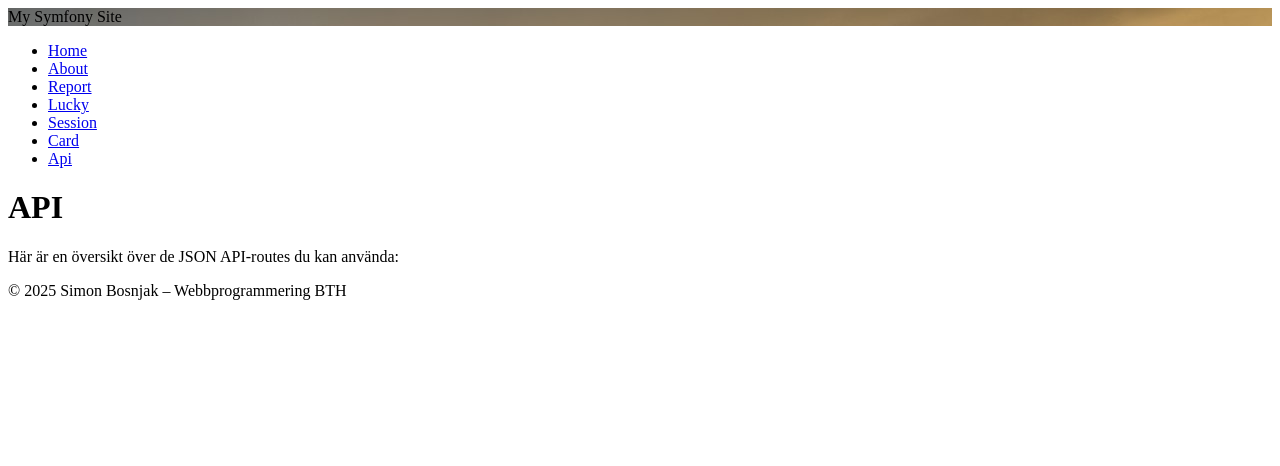
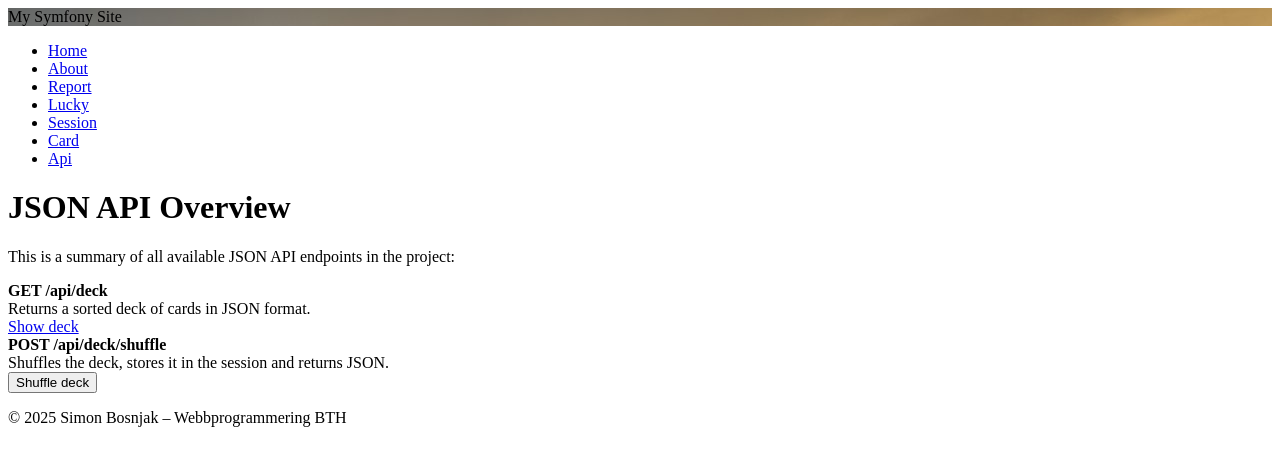
Before and after one commit to simonking99/mvc, a Symfony app: template templates/api/index.html.twig in a window 1280 px wide. Shown: the top 466 px of the page. Run offline with Twig, Linux system fonts and the light colour scheme; the template is opened without the code that fills it, so the values that code supplies are empty; some libraries are stand-ins or nearby versions.

Commit message:
Added buttons for GET /api/deck and POST /api/deck/shuffle

```diff
--- a/templates/api/index.html.twig
+++ b/templates/api/index.html.twig
@@ -1,10 +1,33 @@
 {% extends 'base.html.twig' %}
 
-{% block title %}API-landningssida{% endblock %}
+{% block title %}API Overview{% endblock %}
 
 {% block body %}
-    <h1>API</h1>
+    <h1>JSON API Overview</h1>
 
-    <p>Här är en översikt över de JSON API-routes du kan använda:</p>
+    <div class="api-section">
+        <p>This is a summary of all available JSON API endpoints in the project:</p>
 
+        <div class="api-endpoint">
+            <div class="api-description">
+                <strong>GET /api/deck</strong><br>
+                Returns a sorted deck of cards in JSON format.
+            </div>
+            <div class="api-action">
+                <a href="{{ path('api_deck') }}" class="api-button">Show deck</a>
+            </div>
+        </div>
+
+        <div class="api-endpoint">
+            <div class="api-description">
+                <strong>POST /api/deck/shuffle</strong><br>
+                Shuffles the deck, stores it in the session and returns JSON.
+            </div>
+            <div class="api-action">
+                <form method="post" action="{{ path('api_deck_shuffle') }}">
+                    <button type="submit" class="api-button">Shuffle deck</button>
+                </form>
+            </div>
+        </div>
+    </div>
 {% endblock %}
```
